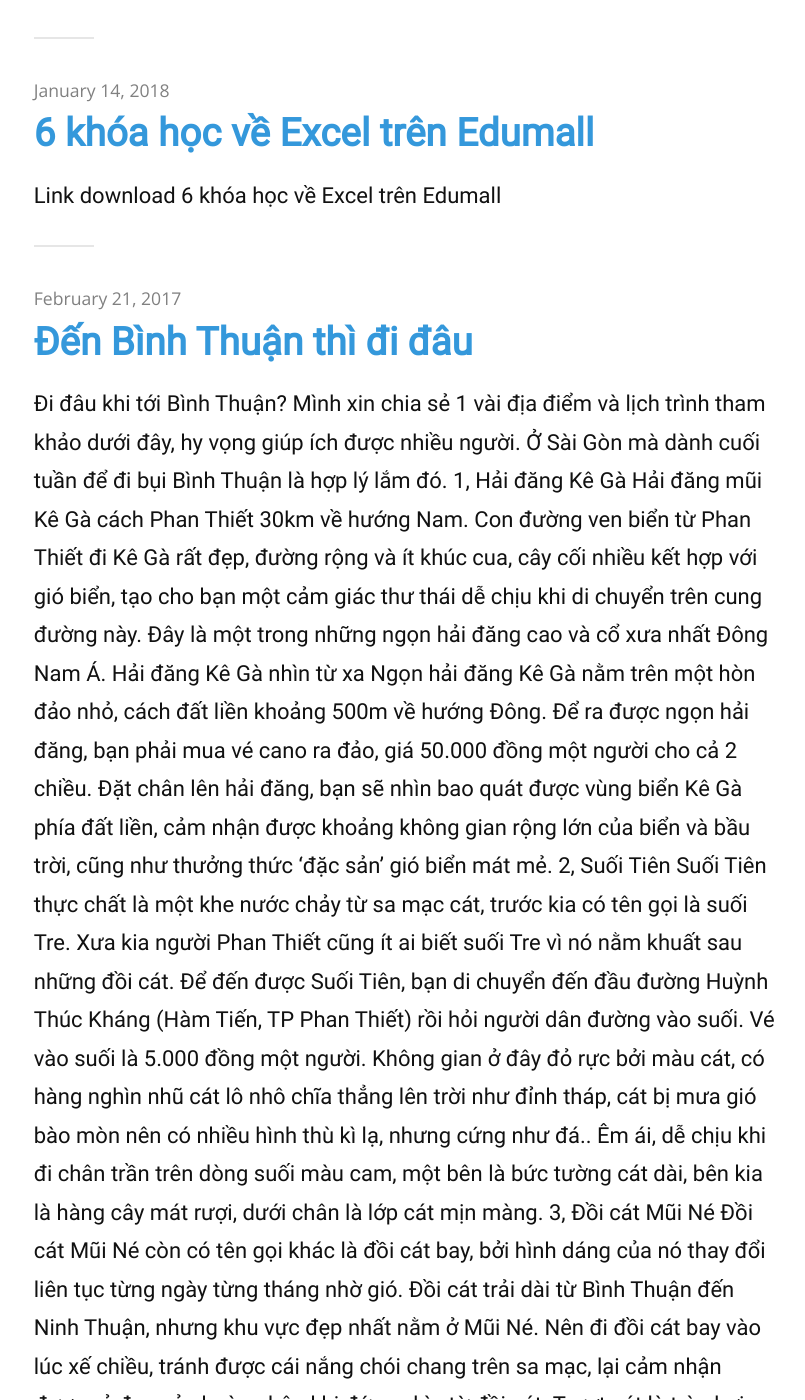
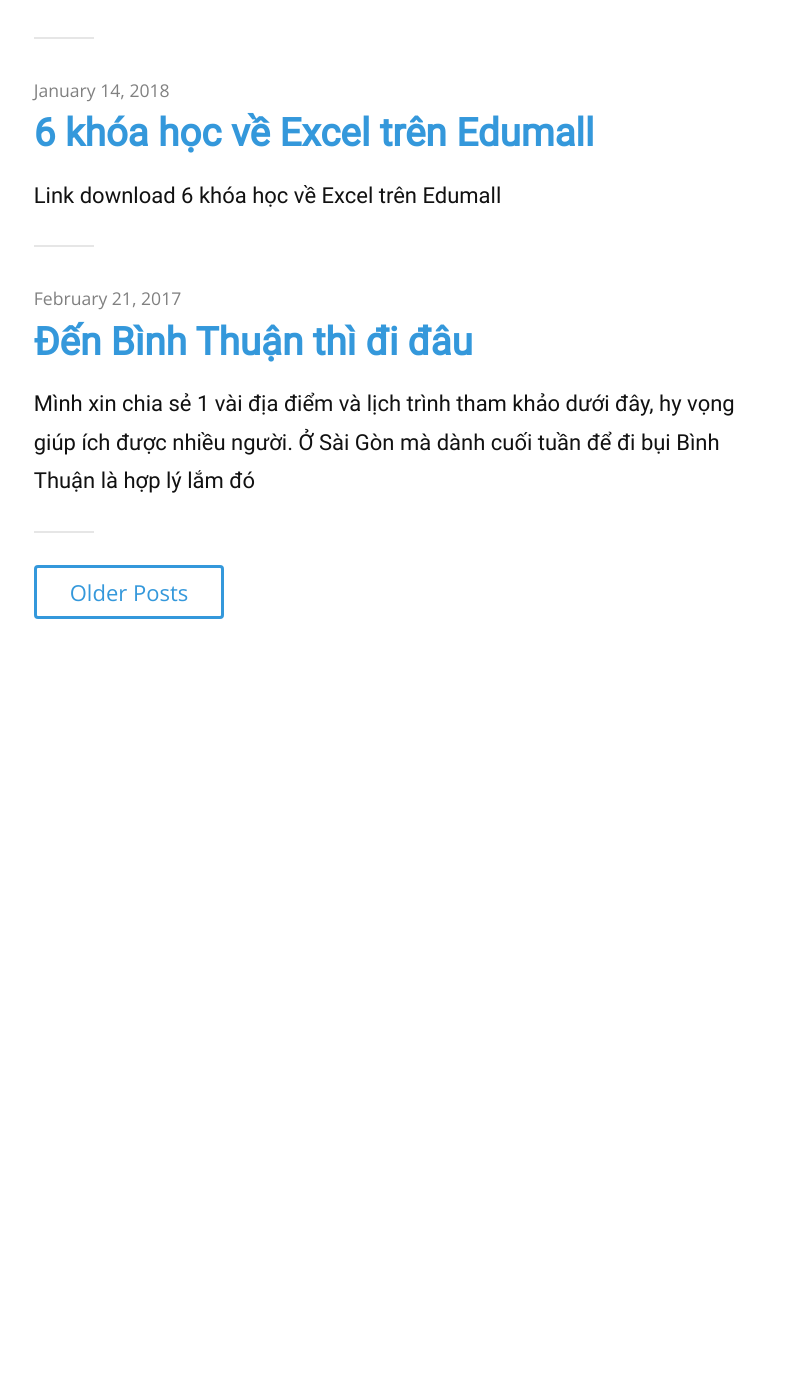
Before and after one commit to dendosg/note, a Jekyll site: the page built from index.html, in a window 1280 px wide and 1400 px high, scrolled down 1244 px. Shown: the whole window, without its empty margins (235-1040 px from the left). Built offline with Jekyll 4.4.1, drawn with Linux system fonts in a browser that asks for light colours; nearby versions of some CDN libraries; the list of posts is cut into pages by our own code; after the commit the page ends 1874 px from its top, so only the background shows below that; some of the changed text lies outside the part shown.

Commit message:
Update 2017-02-21-di-dau-binh-thuan.md

```diff
--- a/_posts/2017-02-21-di-dau-binh-thuan.md
+++ b/_posts/2017-02-21-di-dau-binh-thuan.md
@@ -4,7 +4,7 @@
 categories: [Kinh Nghiệm]
 author: 'Đèn Đỏ'
 image: 'https://dendosg.github.io/assets/img/upload/2017/02/featured-binh-thuan.jpg'
-tags: [Kê Gà,Mũi Né,Phan Thiết,Bàu Trắng,Suối Tiên]
+description: Mình xin chia sẻ 1 vài địa điểm và lịch trình tham khảo dưới đây, hy vọng giúp ích được nhiều người. Ở Sài Gòn mà dành cuối tuần để đi bụi Bình Thuận là hợp lý lắm đó
 ---
 
 
@@ -14,7 +14,7 @@
 Đi đâu khi tới Bình Thuận?
 ==========================
 
-<p class="intro"><span class="dropcap">M</span>ình xin chia sẻ 1 vài địa điểm và lịch trình tham khảo dưới đây, hy vọng giúp ích được nhiều người. Ở Sài Gòn mà dành cuối tuần để đi bụi Bình Thuận là hợp lý lắm đó.</p>
+<span class="dropcap">M</span>ình xin chia sẻ 1 vài địa điểm và lịch trình tham khảo dưới đây, hy vọng giúp ích được nhiều người. Ở Sài Gòn mà dành cuối tuần để đi bụi Bình Thuận là hợp lý lắm đó.
 
 1, Hải đăng Kê Gà
 -----------------
```
